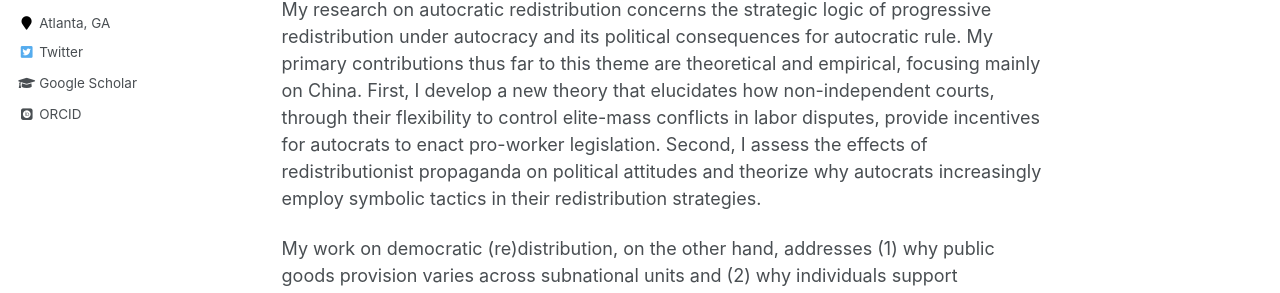
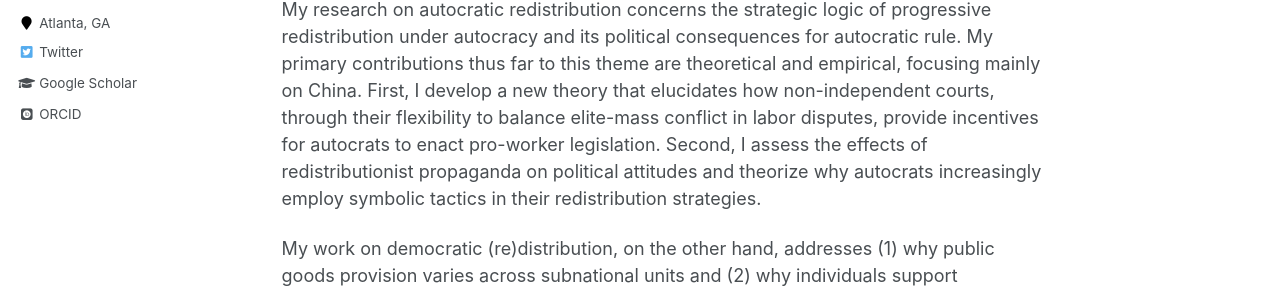
Before and after one commit to hsuyumin/hsuyumin.github.io, a Jekyll site: the page built from _pages/about.md, in a window 1280 px wide and 900 px high. Shown: the part 377-670 px from the top of the window. Built offline with Jekyll 4.4.1, drawn with Linux system fonts in a browser that asks for light colours; some web fonts are replaced.

Commit message:
Update about.md

```diff
--- a/_pages/about.md
+++ b/_pages/about.md
@@ -10,7 +10,7 @@ redirect_from:
 
 I am a Ph.D. candidate in the [Department of Political Science at Emory University](http://polisci.emory.edu/home/) and a pre-doctoral fellow with the Democracy Program at the Carter Center. My research lies at the intersection of political economy, political institutions, and mass political behavior. Specifically, I study the causes and consequences of redistribution both in autocratic and democratic contexts, with a regional focus on East Asia. My scholarly work has been published by _Comparative Politics_, _Comparative Political Studies_, and _Political Behavior_ and invited to revise and resubmit by the _Journal of Politics_.
 
-My research on autocratic redistribution concerns the strategic logic of progressive redistribution under autocracy and its political consequences for autocratic rule. My primary contributions thus far to this theme are theoretical and empirical, focusing mainly on China. First, I develop a new theory that elucidates how non-independent courts, through their flexibility to control elite-mass conflicts in labor disputes, provide incentives for autocrats to enact pro-worker legislation. Second, I assess the effects of redistributionist propaganda on political attitudes and theorize why autocrats increasingly employ symbolic tactics in their redistribution strategies.
+My research on autocratic redistribution concerns the strategic logic of progressive redistribution under autocracy and its political consequences for autocratic rule. My primary contributions thus far to this theme are theoretical and empirical, focusing mainly on China. First, I develop a new theory that elucidates how non-independent courts, through their flexibility to balance elite-mass conflict in labor disputes, provide incentives for autocrats to enact pro-worker legislation. Second, I assess the effects of redistributionist propaganda on political attitudes and theorize why autocrats increasingly employ symbolic tactics in their redistribution strategies.
 
 My work on democratic (re)distribution, on the other hand, addresses (1) why public goods provision varies across subnational units and (2) why individuals support redistribution policies that act against their self-interest. For the former, I focus on elite capture in the process of public goods production and evaluate the degree to which centralized institutions can improve public goods provision by curbing such elite influence. For the latter, my research adds to previous studies that attribute the failure of democracy to reduce inequality to the limited information among ordinary citizens, applying this informational argument to explain the puzzle of support for regressive taxation.
 
```
